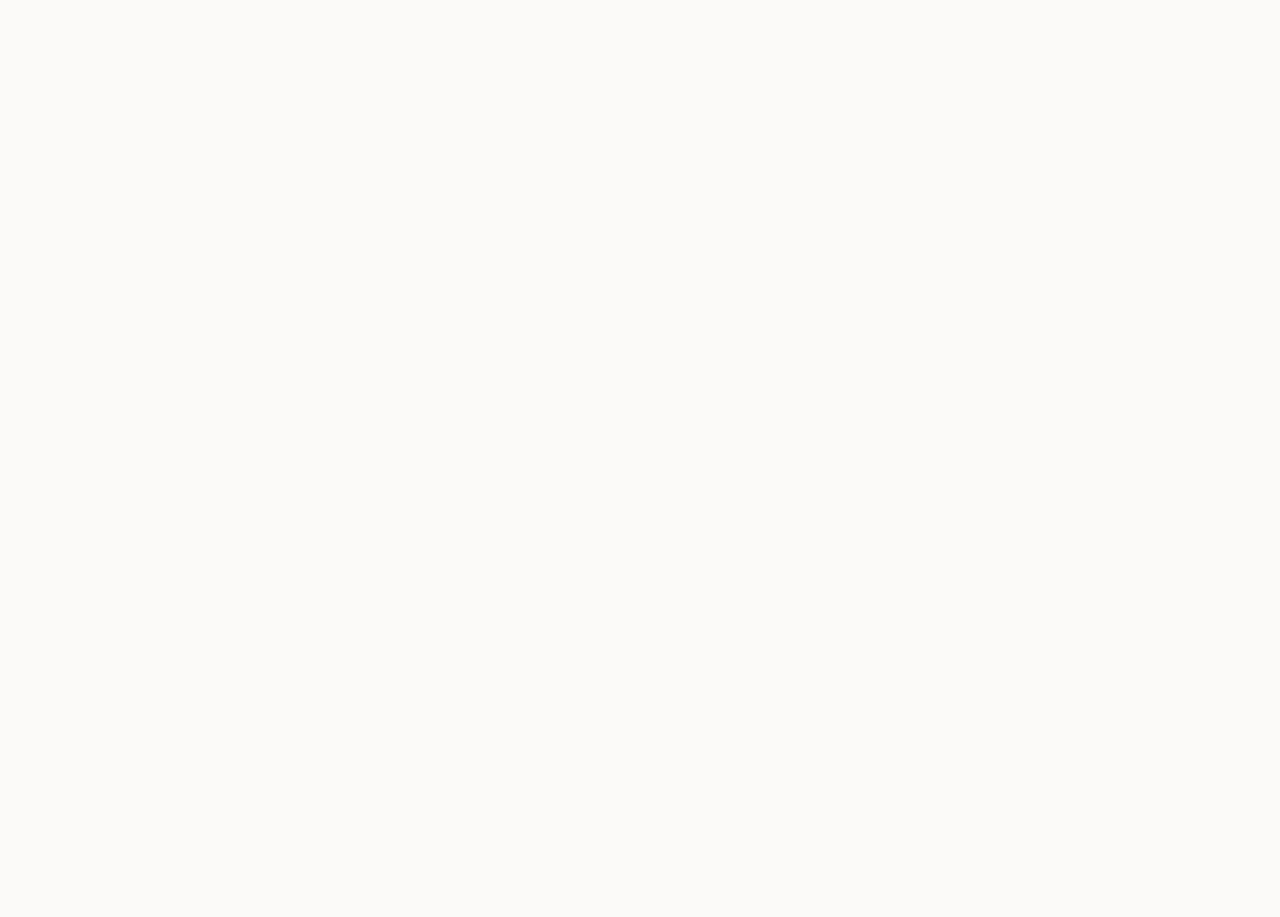
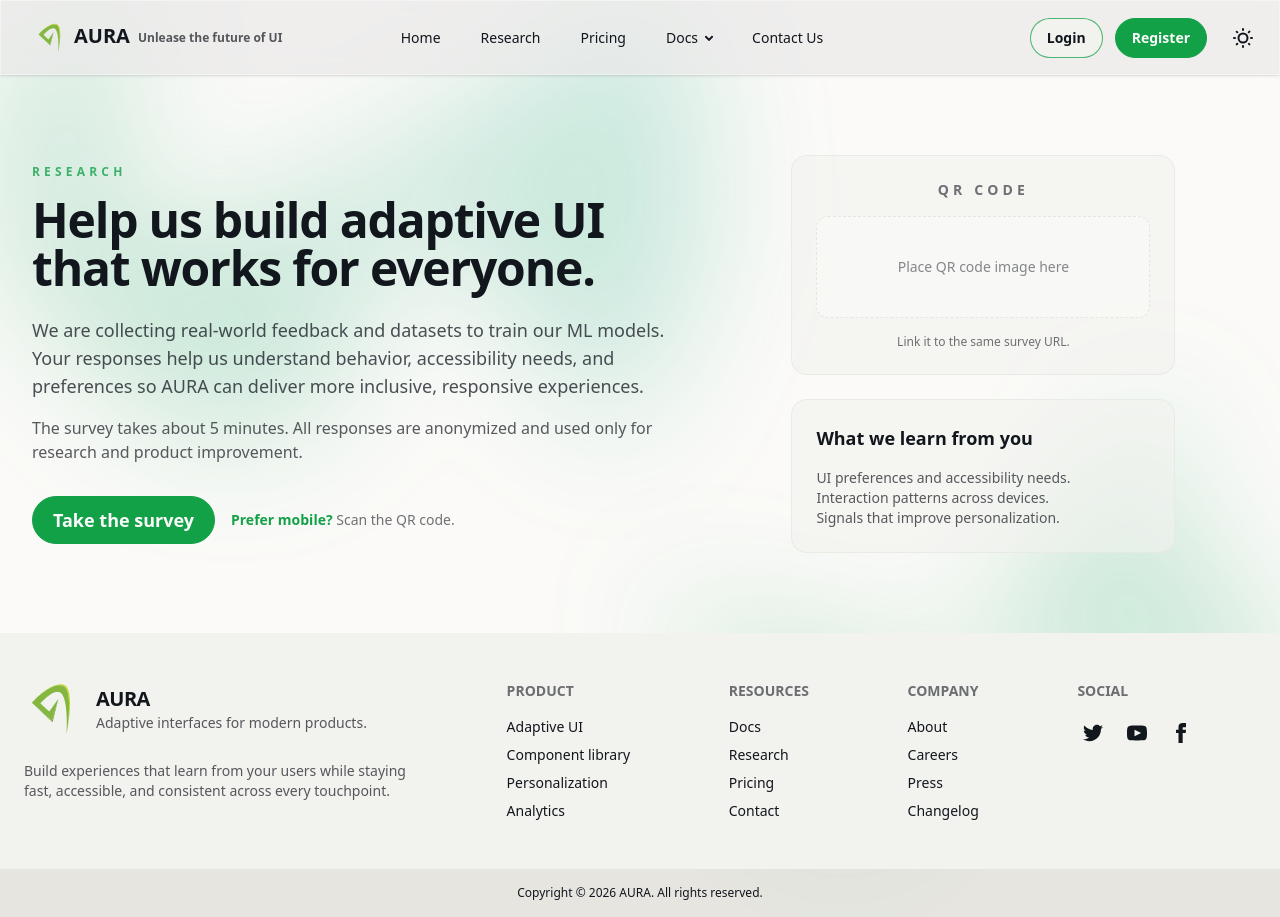
Before and after one commit to RP-25-26J-474/AURA-Website, a React (Vite) app in the folder aura-web/: page /research in a window 1280 px wide. Before the commit this address had no page. Before the commit the page ends 800 px from the top, so only its background shows below. Built offline with nearby package versions, Linux system fonts and the light colour scheme.

Commit message:
feat: add Research page and update routing in LandingLayout

```diff
--- a/aura-web/src/App.jsx
+++ b/aura-web/src/App.jsx
@@ -6,6 +6,7 @@ import DeveloperLayout from "./layouts/DevLayout";
 import ClientLayout from "./layouts/ClientLayout";
 
 import LandingPage from "./routes/public/LandingPage";
+import Research from "./routes/public/Research";
 import Pricing from "./routes/public/Pricing";
 import DocsLayout from "./routes/docs/DocsLayout";
 import DocsContent from "./routes/docs/DocsContent";
@@ -28,6 +29,7 @@ function App() {
           {/* Landing / marketing / docs */}
           <Route element={<LandingLayout />}>
             <Route path="/" element={<LandingPage />} />
+            <Route path="/research" element={<Research />} />
             <Route path="/pricing" element={<Pricing />} />
 
             <Route path="/docs" element={<DocsLayout />}>
--- a/aura-web/src/components/common/Footer.jsx
+++ b/aura-web/src/components/common/Footer.jsx
@@ -4,8 +4,8 @@ import { logos } from "../../assets";
 function Footer() {
   return (
     <>
-      <footer className="bg-base-200/10 text-base-content">
-        <div className="footer mx-auto w-full max-w-7xl gap-10 px-6 py-12 sm:footer-horizontal">
+      <footer className="bg-base-200 text-base-content z-10">
+        <div className="footer mx-auto w-full max-w-5xl xl:max-w-7xl gap-10 px-6 py-12 sm:footer-horizontal">
           <aside className="max-w-sm">
             <div className="flex items-center gap-4">
               <img src={logos.aura} alt="AURA Logo" className="h-10 w-auto md:h-14" />
--- a/aura-web/src/components/sections/AboutSection.jsx
+++ b/aura-web/src/components/sections/AboutSection.jsx
@@ -45,7 +45,7 @@ function AboutSection() {
         />
       </div>
 
-      <div className="mx-auto max-w-7xl px-6 py-16 sm:py-20 lg:px-8">
+      <div className="mx-auto max-w-5xl xl:max-w-7xl px-6 py-16 sm:py-20 lg:px-8">
         <div className="grid items-center gap-12 lg:grid-cols-[1.1fr_0.9fr]">
           <div>
             <p className="text-xs font-semibold uppercase tracking-[0.35em] text-primary/80">
--- a/aura-web/src/components/sections/HeroSection.jsx
+++ b/aura-web/src/components/sections/HeroSection.jsx
@@ -26,7 +26,7 @@ function HeroSection() {
           <div className="mb-8 sm:flex sm:w-full sm:justify-center">
             <div className="relative rounded-full px-3 py-1 text-xs md:text-sm/6 text-base-content/75 ring-1 ring-base-content/50 hover:ring-white/20">
               Research in progress | {" "}
-              <a href="#" className="font-semibold text-indigo-400">
+              <a href="/research" className="font-semibold text-indigo-400">
                 <span aria-hidden="true" className="absolute inset-0" />
                 Read more
               </a>
--- a/aura-web/src/layouts/LandingLayout.jsx
+++ b/aura-web/src/layouts/LandingLayout.jsx
@@ -1,6 +1,7 @@
 import { Outlet } from "react-router-dom";
 import Navbar from "../components/common/Navbar";
 import Footer from "../components/common/Footer";
+import label from "daisyui/components/label";
 
 export default function LandingLayout() {
   return (
@@ -9,6 +10,7 @@ export default function LandingLayout() {
         brand="AURA"
         menuItems={[
           { label: "Home", to: "/" },
+          { label: "Research", to: "/research" },
           { label: "Pricing", to: "/pricing" },
           {
             label: "Docs",
--- /dev/null
+++ b/aura-web/src/routes/public/Research.jsx
@@ -0,0 +1,96 @@
+import React from "react";
+
+function Research() {
+  const clipPathPolygon =
+    "polygon(74.1% 44.1%, 100% 61.6%, 97.5% 26.9%, 85.5% 0.1%, 80.7% 2%, 72.5% 32.5%, 60.2% 62.4%, 52.4% 68.1%, 47.5% 58.3%, 45.2% 34.5%, 27.5% 76.7%, 0.1% 64.9%, 17.9% 100%, 27.6% 76.8%, 76.1% 97.7%, 74.1% 44.1%)";
+
+  return (
+    <div className="relative isolate bg-base-100">
+      <div
+        aria-hidden="true"
+        className="absolute inset-x-0 -top-40 -z-10 transform-gpu overflow-hidden blur-3xl sm:-top-80"
+      >
+        <div
+          style={{ clipPath: clipPathPolygon }}
+          className="relative left-[calc(50%-11rem)] aspect-1155/678 w-144.5 -translate-x-1/2 rotate-30 bg-linear-to-tr from-primary to-secondary opacity-20 sm:left-[calc(50%-30rem)] sm:w-288.75"
+        />
+      </div>
+
+      <div className="mx-auto max-w-5xl xl:max-w-7xl px-6 py-16 sm:py-20 lg:px-8">
+        <div className="grid items-center gap-10 lg:grid-cols-[1.1fr_0.9fr]">
+          <div>
+            <p className="text-xs font-semibold uppercase tracking-[0.35em] text-primary/80">
+              Research
+            </p>
+            <h1 className="mt-4 text-4xl font-semibold tracking-tight text-balance text-base-content sm:text-5xl">
+              Help us build adaptive UI that works for everyone.
+            </h1>
+            <p className="mt-6 text-lg text-pretty text-base-content/75">
+              We are collecting real-world feedback and datasets to train our ML
+              models. Your responses help us understand behavior, accessibility
+              needs, and preferences so AURA can deliver more inclusive,
+              responsive experiences.
+            </p>
+            <p className="mt-4 text-base text-base-content/70">
+              The survey takes about 5 minutes. All responses are anonymized and
+              used only for research and product improvement.
+            </p>
+
+            <div className="mt-8 flex flex-col gap-4 sm:flex-row sm:items-center">
+              <a
+                href="#"
+                target="_blank"
+                rel="noreferrer"
+                className="btn btn-primary btn-lg"
+              >
+                Take the survey
+              </a>
+              <span className="text-sm text-base-content/60">
+                <span className="text-primary font-semibold">Prefer mobile?</span> Scan the QR code.
+              </span>
+            </div>
+          </div>
+
+          <div className="flex flex-col items-center gap-6">
+            <div className="w-full max-w-sm rounded-2xl border border-base-300/70 bg-base-200/70 p-6 text-center">
+              <p className="text-sm font-semibold uppercase tracking-[0.3em] text-base-content/60">
+                QR code
+              </p>
+              <div className="mt-4 flex items-center justify-center rounded-xl border border-dashed border-base-300 bg-base-100/60 px-6 py-10">
+                <span className="text-sm text-base-content/50">
+                  Place QR code image here
+                </span>
+              </div>
+              <p className="mt-4 text-xs text-base-content/60">
+                Link it to the same survey URL.
+              </p>
+            </div>
+
+            <div className="w-full max-w-sm rounded-2xl border border-base-300/70 bg-base-200/60 p-6">
+              <h3 className="text-lg font-semibold text-base-content">
+                What we learn from you
+              </h3>
+              <ul className="mt-4 text-sm text-base-content/70">
+                <li>UI preferences and accessibility needs.</li>
+                <li>Interaction patterns across devices.</li>
+                <li>Signals that improve personalization.</li>
+              </ul>
+            </div>
+          </div>
+        </div>
+      </div>
+
+      <div
+        aria-hidden="true"
+        className="absolute inset-x-0 top-[calc(100%-14rem)] -z-10 transform-gpu overflow-hidden blur-3xl sm:top-[calc(100%-30rem)]"
+      >
+        <div
+          style={{ clipPath: clipPathPolygon }}
+          className="relative left-[calc(50%+3rem)] aspect-1155/678 w-144.5 -translate-x-1/2 bg-linear-to-tr from-primary to-secondary opacity-20 sm:left-[calc(50%+36rem)] sm:w-288.75"
+        />
+      </div>
+    </div>
+  );
+}
+
+export default Research;
```
